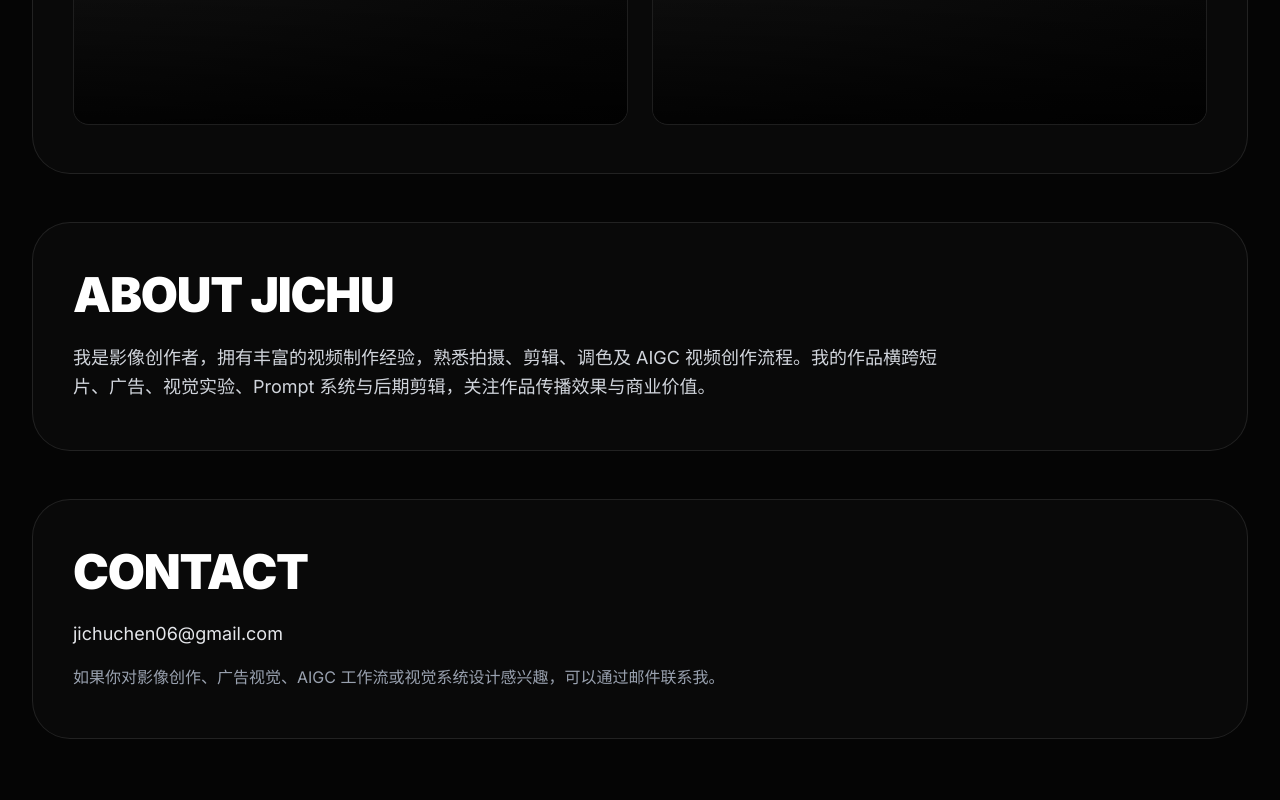
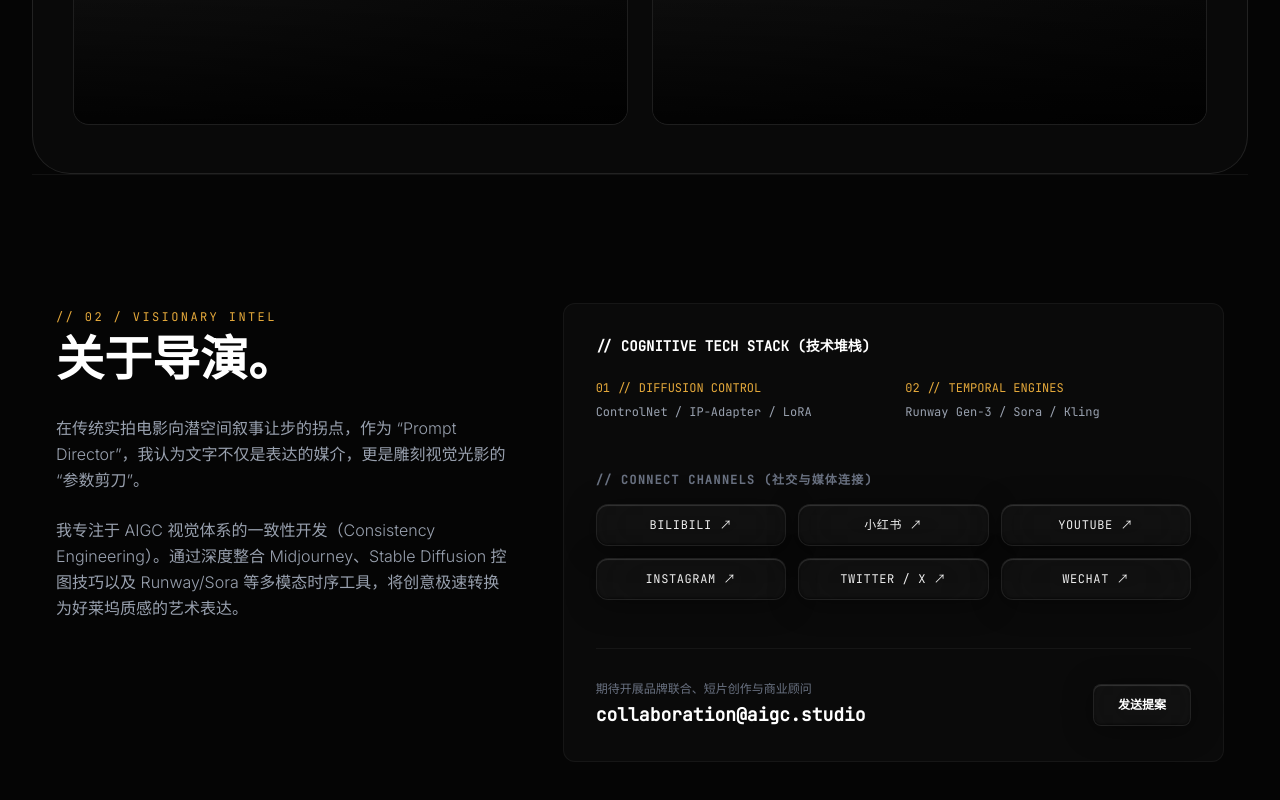
Before and after one commit to jichuchen06/jichuchen06.github.io, a Next.js app: page / in a window 1280 px wide. Shown: the part 1586-2386 px from the top of the page. Before the commit the page ends 2365 px from the top, so only its background shows below. Built offline with nearby package versions, Linux system fonts and the light colour scheme.

Commit message:
Replace homepage About and Contact with Gemini section

```diff
--- a/src/app/page.tsx
+++ b/src/app/page.tsx
@@ -20,6 +20,13 @@ const workVideos = [
 
 export default function Home() {
   const [videoUnavailable, setVideoUnavailable] = useState<Record<string, boolean>>({});
+  const [wxCopied, setWxCopied] = useState(false);
+
+  function copyWeChatID(id: string) {
+    void navigator.clipboard.writeText(id);
+    setWxCopied(true);
+    setTimeout(() => setWxCopied(false), 1800);
+  }
 
   return (
     <div className="relative min-h-screen bg-[#050505] text-[#ededed] antialiased">
@@ -109,20 +116,75 @@ export default function Home() {
           </div>
         </section>
 
-        <section id="about" className="mx-auto mt-12 w-full max-w-7xl rounded-[38px] border border-white/10 bg-[#090909] px-6 py-12 md:px-10">
-          <h2 className="text-3xl font-black tracking-tight text-white uppercase md:text-5xl">ABOUT JICHU</h2>
-          <p className="mt-6 max-w-4xl text-lg leading-relaxed text-gray-300">
-            我是影像创作者，拥有丰富的视频制作经验，熟悉拍摄、剪辑、调色及 AIGC 视频创作流程。我的作品横跨短片、广告、视觉实验、Prompt 系统与后期剪辑，关注作品传播效果与商业价值。
-          </p>
+        {/* 02 关于我 与 社交连接 (About & Contact) */}
+        <section id="about" className="py-32 px-6 max-w-7xl mx-auto border-t border-white/5 relative z-10">
+          <div className="grid grid-cols-1 lg:grid-cols-12 gap-12">
+            <div className="lg:col-span-5">
+              <span className="text-xs font-mono text-[#E5A93B] tracking-[0.2em]">// 02 / VISIONARY INTEL</span>
+              <h2 className="text-3xl md:text-5xl font-black text-white mt-2">关于导演。</h2>
+              <div className="mt-8 space-y-6 text-gray-400 font-light leading-relaxed">
+                <p>
+                  在传统实拍电影向潜空间叙事让步的拐点，作为 “Prompt Director”，我认为文字不仅是表达的媒介，更是雕刻视觉光影的“参数剪刀”。
+                </p>
+                <p>
+                  我专注于 AIGC 视觉体系的一致性开发（Consistency Engineering）。通过深度整合 Midjourney、Stable Diffusion 控图技巧以及 Runway/Sora 等多模态时序工具，将创意极速转换为好莱坞质感的艺术表达。
+                </p>
+              </div>
+            </div>
+
+            <div id="contact" className="lg:col-span-7 flex flex-col justify-between bg-neutral-950 p-8 rounded-xl border border-white/5 font-mono">
+              <div>
+                <h3 className="text-sm font-bold text-white mb-6 uppercase">// COGNITIVE TECH STACK (技术堆栈)</h3>
+                <div className="grid grid-cols-1 md:grid-cols-2 gap-6 text-xs text-gray-400">
+                  <div>
+                    <p className="text-[#E5A93B] mb-2">01 // DIFFUSION CONTROL</p>
+                    <p className="mb-1">ControlNet / IP-Adapter / LoRA</p>
+                  </div>
+                  <div>
+                    <p className="text-[#E5A93B] mb-2">02 // TEMPORAL ENGINES</p>
+                    <p className="mb-1">Runway Gen-3 / Sora / Kling</p>
+                  </div>
+                </div>
+              </div>
+
+              {/* 社交媒体矩阵 */}
+              <div className="mt-12">
+                <h3 className="text-xs font-bold text-gray-500 uppercase tracking-widest mb-4">// CONNECT CHANNELS (社交与媒体连接)</h3>
+                <div className="grid grid-cols-2 sm:grid-cols-3 gap-3">
+                  <a href="https://space.bilibili.com" target="_blank" rel="noreferrer" onMouseMove={onLiquidMove} className="liquid-glass-btn py-3 px-4 rounded-xl text-center text-xs font-mono tracking-wider flex items-center justify-center gap-2">
+                    <span>BILIBILI ↗</span>
+                  </a>
+                  <a href="https://www.xiaohongshu.com" target="_blank" rel="noreferrer" onMouseMove={onLiquidMove} className="liquid-glass-btn py-3 px-4 rounded-xl text-center text-xs font-mono tracking-wider flex items-center justify-center gap-2">
+                    <span>小红书 ↗</span>
+                  </a>
+                  <a href="https://www.youtube.com" target="_blank" rel="noreferrer" onMouseMove={onLiquidMove} className="liquid-glass-btn py-3 px-4 rounded-xl text-center text-xs font-mono tracking-wider flex items-center justify-center gap-2">
+                    <span>YOUTUBE ↗</span>
+                  </a>
+                  <a href="https://www.instagram.com" target="_blank" rel="noreferrer" onMouseMove={onLiquidMove} className="liquid-glass-btn py-3 px-4 rounded-xl text-center text-xs font-mono tracking-wider flex items-center justify-center gap-2">
+                    <span>INSTAGRAM ↗</span>
+                  </a>
+                  <a href="https://x.com" target="_blank" rel="noreferrer" onMouseMove={onLiquidMove} className="liquid-glass-btn py-3 px-4 rounded-xl text-center text-xs font-mono tracking-wider flex items-center justify-center gap-2">
+                    <span>TWITTER / X ↗</span>
+                  </a>
+                  <button type="button" onClick={() => copyWeChatID('aigc_director_wechat')} onMouseMove={onLiquidMove} className="liquid-glass-btn py-3 px-4 rounded-xl text-center text-xs font-mono tracking-wider flex items-center justify-center gap-2">
+                    <span>{wxCopied ? '✓ WX COPIED' : 'WECHAT ↗'}</span>
+                  </button>
+                </div>
+              </div>
+
+              <div className="mt-12 pt-8 border-t border-white/5 flex flex-col sm:flex-row justify-between items-start sm:items-center gap-4">
+                <div>
+                  <p className="text-xs text-gray-500">期待开展品牌联合、短片创作与商业顾问</p>
+                  <p className="text-lg text-white font-bold mt-1">collaboration@aigc.studio</p>
+                </div>
+                <a href="mailto:collaboration@aigc.studio" onMouseMove={onLiquidMove} className="liquid-glass-btn text-white px-6 py-3 text-xs font-bold uppercase rounded-lg">
+                  发送提案
+                </a>
+              </div>
+            </div>
+          </div>
         </section>
 
-        <section id="contact" className="mx-auto mt-12 w-full max-w-7xl rounded-[38px] border border-white/10 bg-[#090909] px-6 py-12 md:px-10">
-          <h2 className="text-3xl font-black tracking-tight text-white uppercase md:text-5xl">CONTACT</h2>
-          <p className="mt-6 text-lg text-gray-200">jichuchen06@gmail.com</p>
-          <p className="mt-4 max-w-4xl text-base leading-relaxed text-gray-400">
-            如果你对影像创作、广告视觉、AIGC 工作流或视觉系统设计感兴趣，可以通过邮件联系我。
-          </p>
-        </section>
       </main>
     </div>
   );
```
